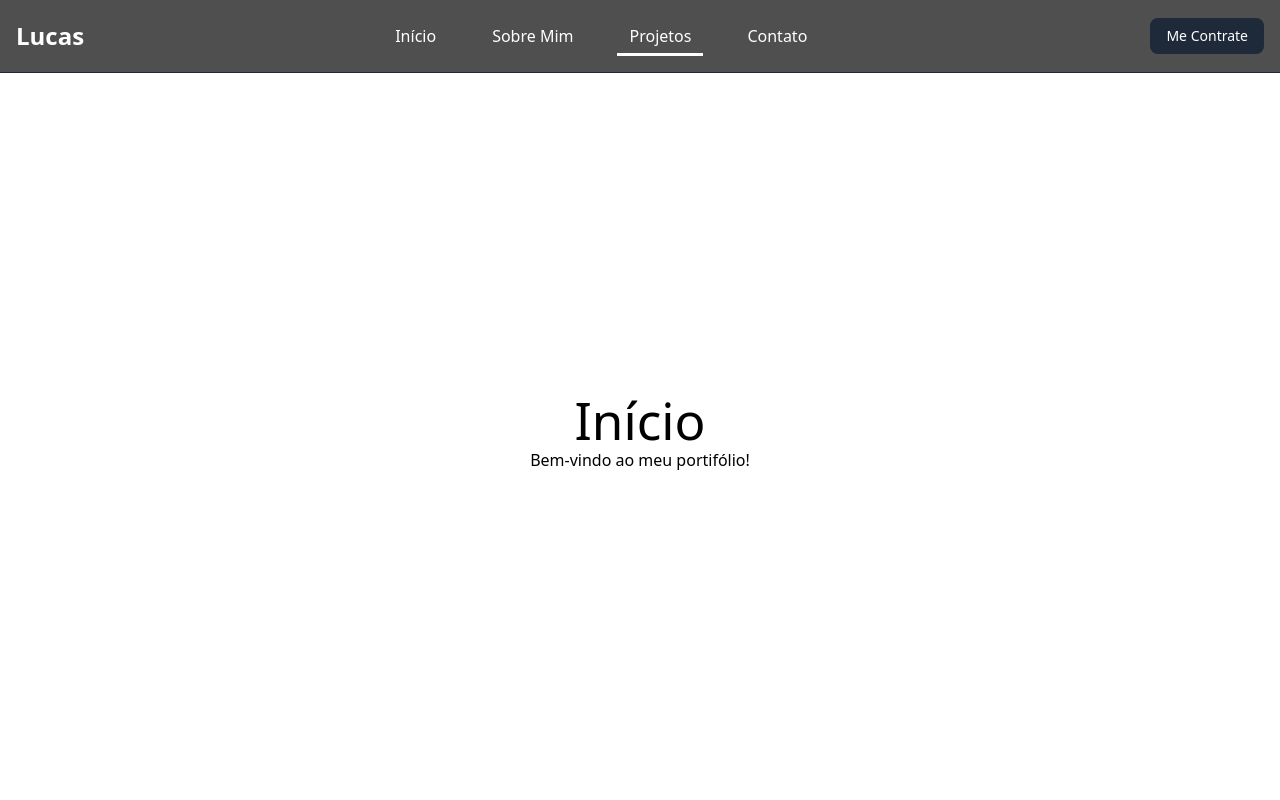
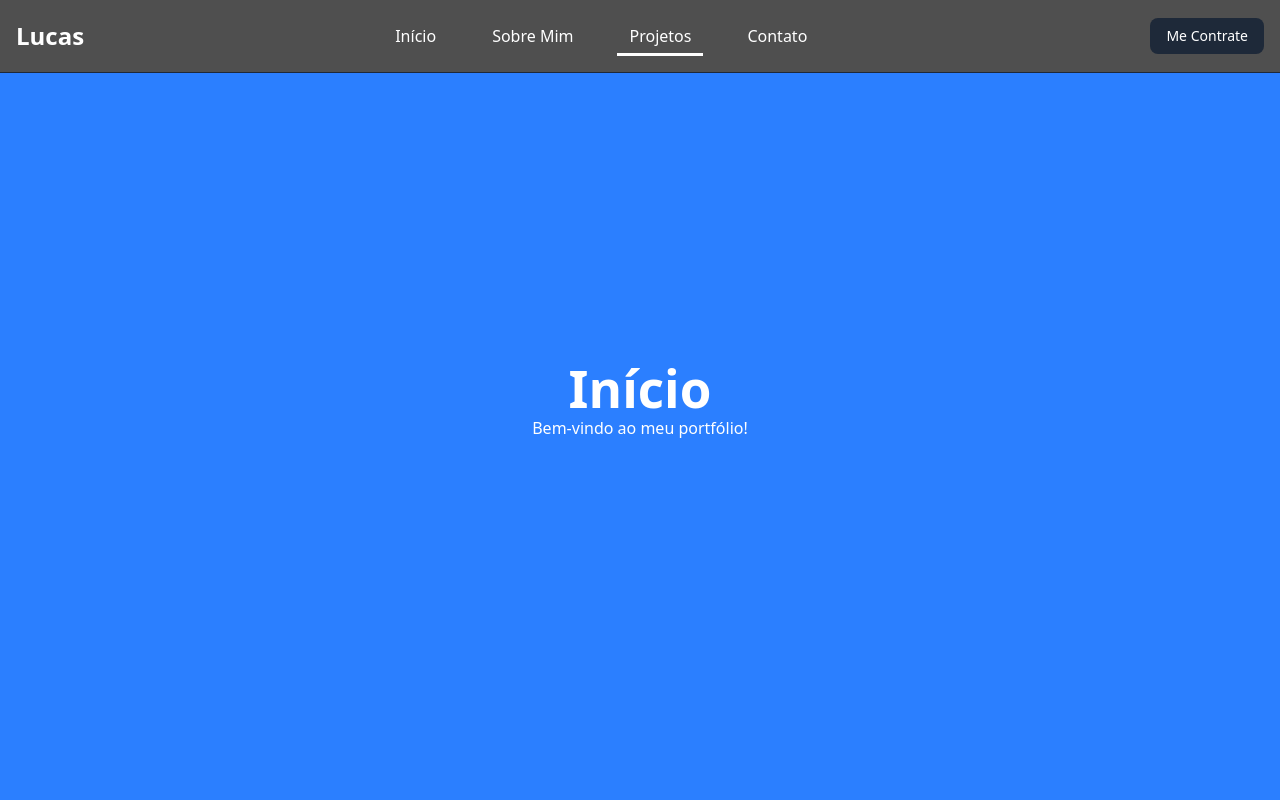
Before and after one commit to zLuuuck/Portifolio, a React (Vite) app in the folder portifolio-project/: page / in a window 1280 px wide. Shown: the top 800 px of the page. Built offline with nearby package versions, Linux system fonts and the light colour scheme.

Commit message:
navbar+app.css

```diff
--- a/portifolio-project/src/App.css
+++ b/portifolio-project/src/App.css
@@ -1,9 +1,7 @@
 @import "tailwindcss";
 
 #root {
-    max-width: 1280px;
     margin: 0 auto;
-    padding: 2rem;
     text-align: center;
 }
 
--- a/portifolio-project/src/components/Navbar.tsx
+++ b/portifolio-project/src/components/Navbar.tsx
@@ -79,7 +79,7 @@ function Navbar() {
               >
                 <a
                   href={`#section-${i}`}
-                  className="block py-2 px-3 text-white hover:text-blue-400 transition-colors"
+                  className="block py-2 px-3 text-white hover:text-gray-400 transition-colors"
                 >
                   {title}
                 </a>
--- a/portifolio-project/src/index.css
+++ b/portifolio-project/src/index.css
@@ -14,8 +14,7 @@
 
 body {
     margin: 0 auto;
-    display: flex;
-    place-items: center;
+
     min-width: 320px;
     min-height: 100vh;
 }
--- a/portifolio-project/src/pages/Inicio.tsx
+++ b/portifolio-project/src/pages/Inicio.tsx
@@ -1,14 +1,11 @@
 function Inico() {
-
     return (
-        <section id="section-0" className="h-screen flex flex-col justify-center items-center text-center bg-blue">
-            <div>
-                <h1>Início</h1>
-                <p>Bem-vindo ao meu portifólio!</p>
+        <section className="h-screen w-full bg-blue-500 text-white flex justify-center items-center text-center">
+            <div className="w-full max-w-none px-4">
+                <h1 className="text-4xl font-bold">Início</h1>
+                <p>Bem-vindo ao meu portfólio!</p>
             </div>
         </section>
     );
-
-};
-
+}
 export default Inico;
```
